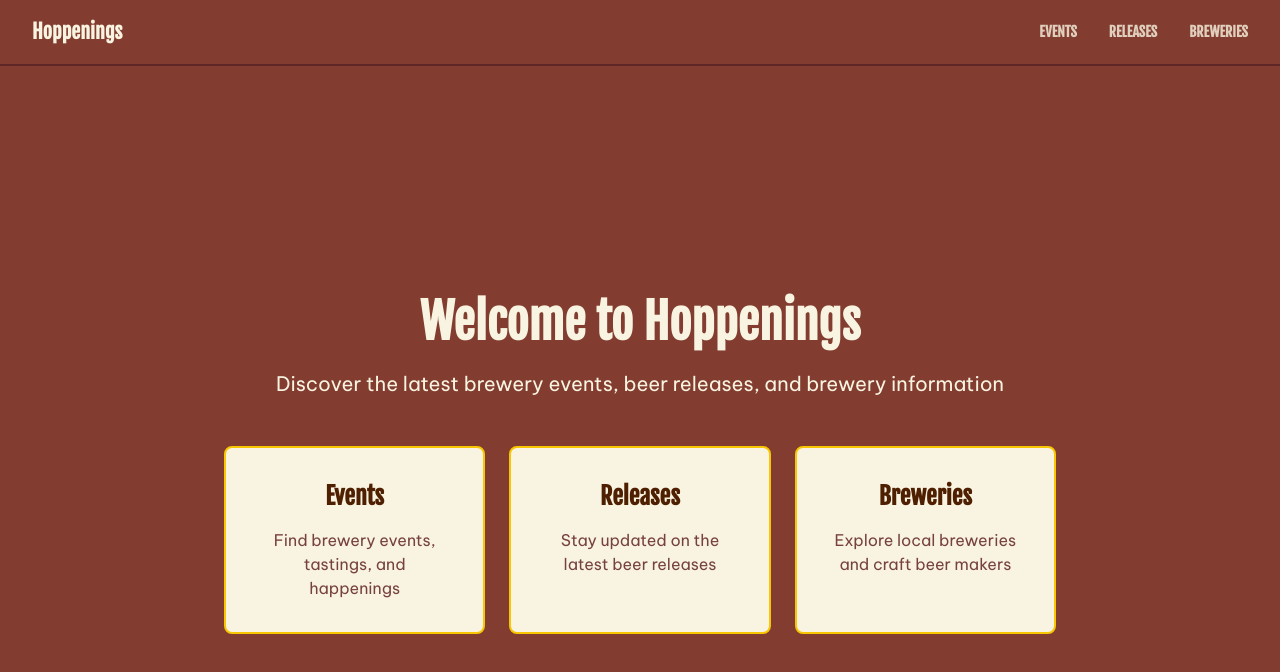
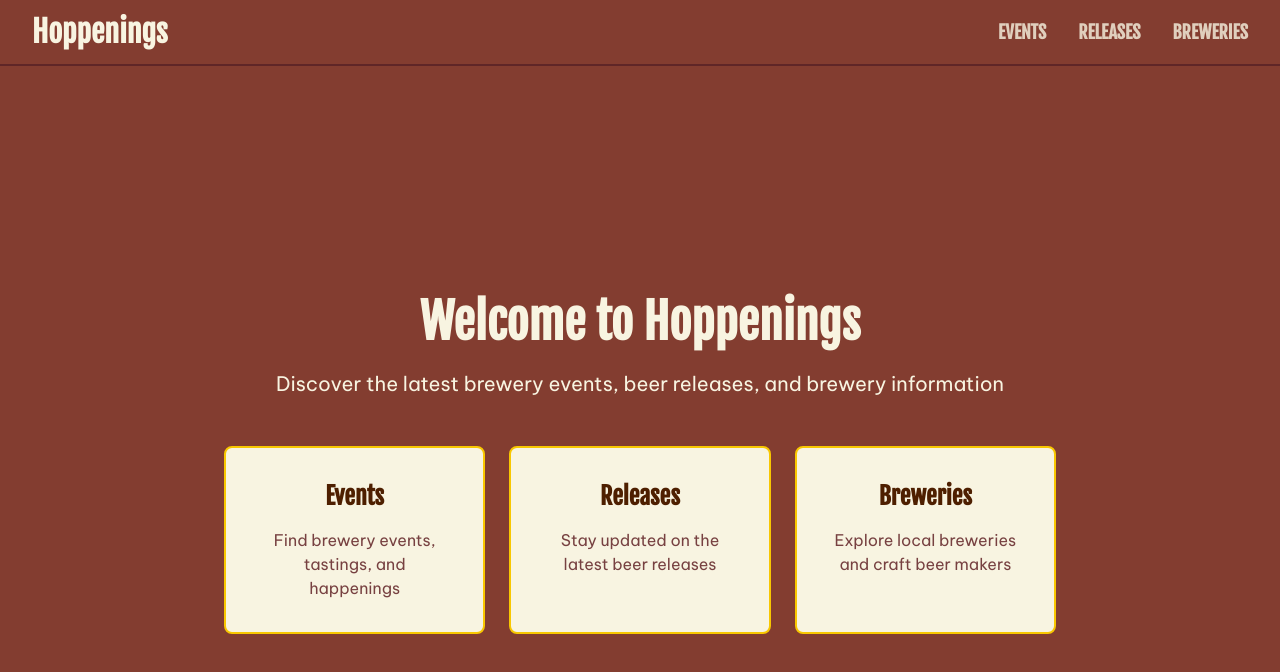
Before and after one commit to bheiddev/hoppenings-web-app, a Next.js app: page / in a window 1280 px wide. Shown: the top 672 px of the page. Built offline with nearby package versions, Linux system fonts and the light colour scheme.

Commit message:
Increase font size of Hoppenings title and navigation items

```diff
--- a/components/Navigation.tsx
+++ b/components/Navigation.tsx
@@ -17,7 +17,7 @@ export default function Navigation() {
     <nav style={{ backgroundColor: Colors.backgroundMedium, borderBottom: `2px solid ${Colors.divider}` }}>
       <div className="max-w-7xl mx-auto px-4 sm:px-6 lg:px-8">
         <div className="flex justify-between items-center h-16">
-          <Link href="/" className="text-xl font-bold" style={{ color: Colors.textPrimary, fontFamily: 'var(--font-fjalla-one)' }}>
+          <Link href="/" className="text-3xl font-bold" style={{ color: Colors.textPrimary, fontFamily: 'var(--font-fjalla-one)' }}>
             Hoppenings
           </Link>
           <div className="flex space-x-8">
@@ -25,7 +25,7 @@ export default function Navigation() {
               <Link
                 key={item.href}
                 href={item.href}
-                className={`text-sm font-semibold transition-colors ${
+                className={`text-lg font-semibold transition-colors ${
                   pathname === item.href
                     ? 'border-b-2'
                     : 'opacity-80 hover:opacity-100'
```
